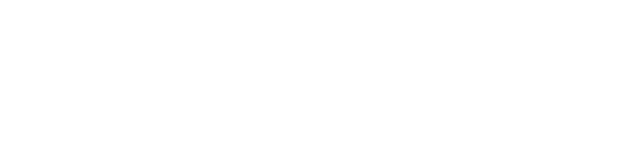
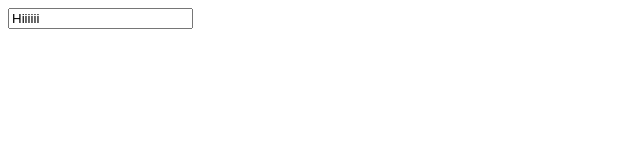
Before and after one commit to Youjiiin/TypeScript_Study, a website with bundled scripts: page Chapter6/index.html in a window 1280 px wide. Shown: the whole page, without its empty margins (0-640 px from the left). Built offline with nearby package versions, Linux system fonts and the light colour scheme.

Commit message:
Chapter6: 형변환

```diff
--- a/Chapter6/index.html
+++ b/Chapter6/index.html
@@ -8,5 +8,6 @@
   <script src="dist/app.js" defer></script>
 </head>
 <body>
+  <input type="text" id="user-input">
 </body>
 </html>
--- a/Chapter6/src/app.ts
+++ b/Chapter6/src/app.ts
@@ -110,3 +110,17 @@ function moveAnimal(animal: Animal) {
 }
 
 moveAnimal({type: 'bird', flyingSpeed: 100})
+
+//형변환
+//타입스크립트에서 일종의 타입인 HTML요소는 일반적인 것이고, 특정 HTML요소에 특화된 속성을 지원하지 않는다.
+
+//const userInputElement = <HTMLInputElement>document.getElementById('user-input')!;
+
+const userInputElement = document.getElementById('user-input') as HTMLInputElement;
+// 리액트에서 jsx와 혼동되는 것을 막기 위해
+// ! : 절대 null이 반환되지 않을 것이다.
+// -> 모르면 if 문
+
+if (userInputElement){
+    userInputElement.value = 'Hiiiiii';
+}
```
